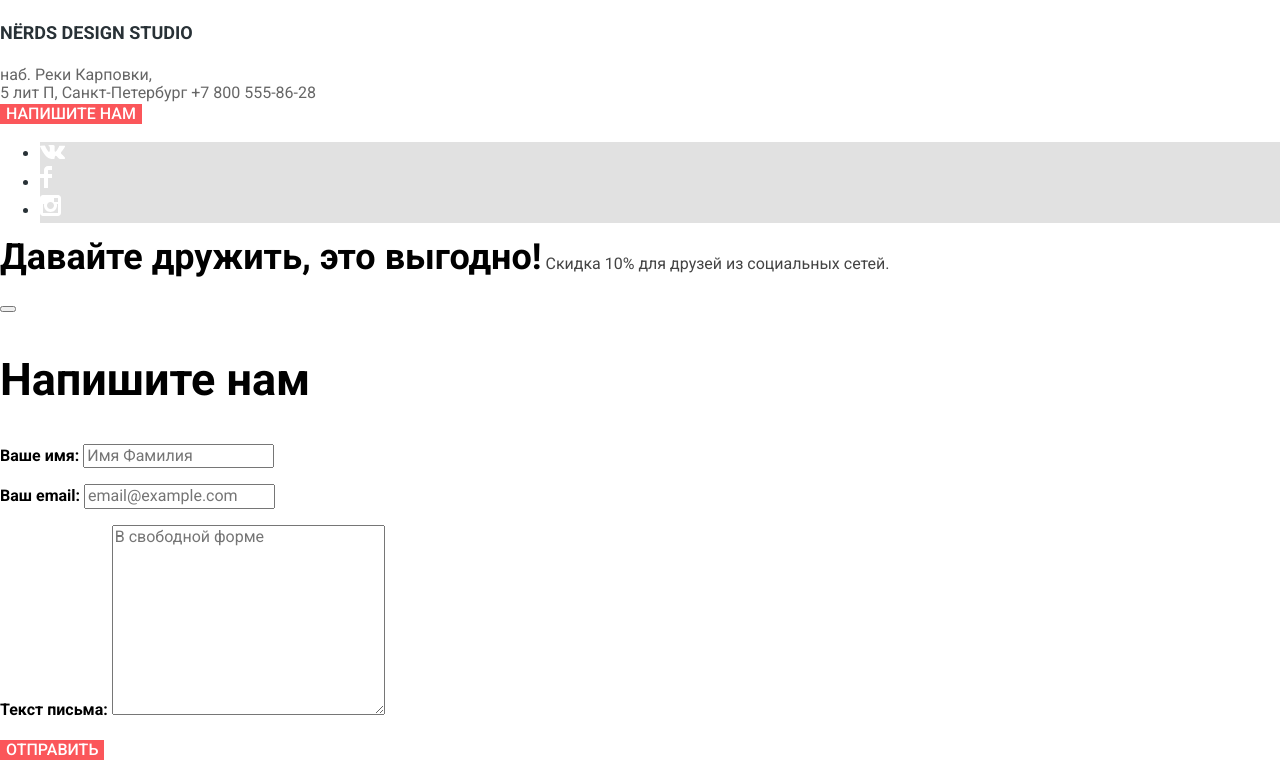
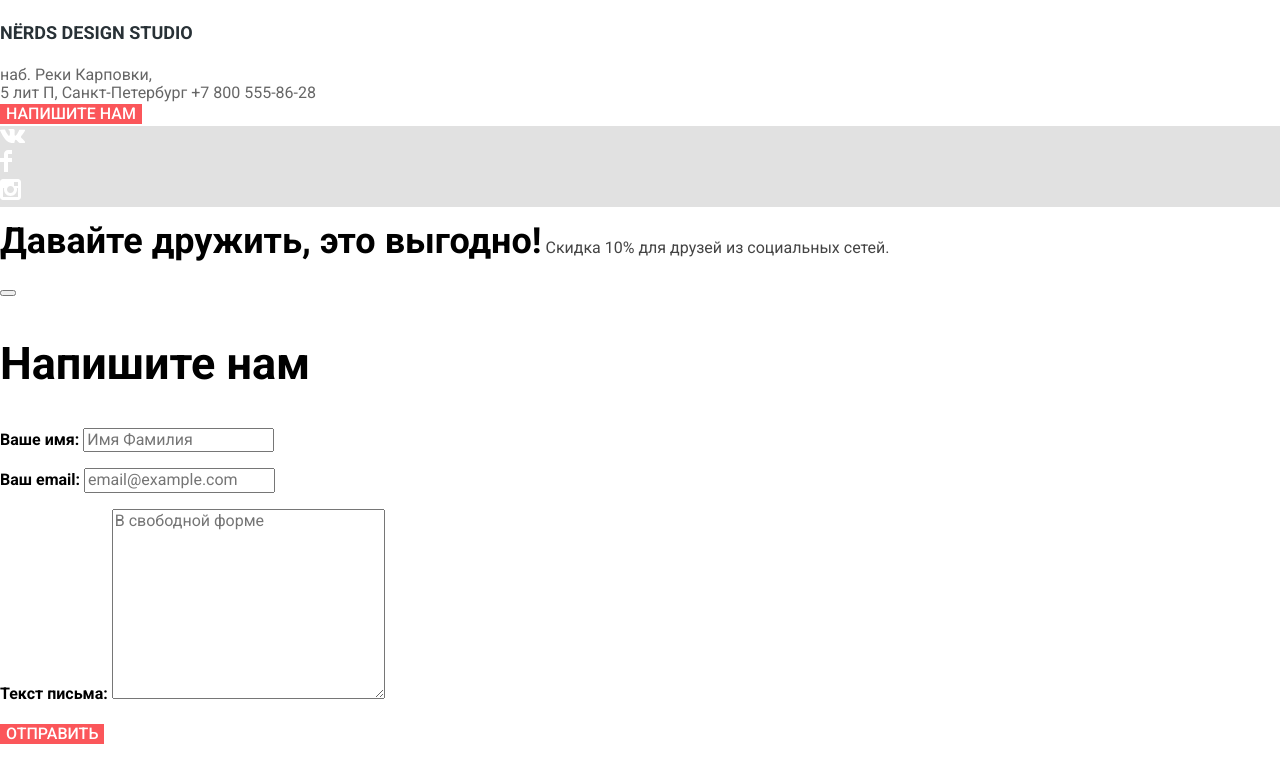
Before and after one commit to WalkingInTheFog/nerds-2022, a plain HTML site: page catalog.html in a window 1280 px wide. Shown: the part 5190-5952 px from the top of the page. Drawn offline with Linux system fonts and the light colour scheme.

Commit message:
сброс стилей для листа соц ссылок каталога

```diff
--- a/catalog.html
+++ b/catalog.html
@@ -366,7 +366,7 @@
 
     <div class="main-footer__bottom-line">
 
-      <ul class="social-list">
+      <ul class="social-list reset-list">
         <li class="social-list__item">
           <a href="#" class="social-list__link">
             <img class="social-list__link-img" src="images/vk-icon.svg" alt="наша страница в Контакте" width="26"
```
